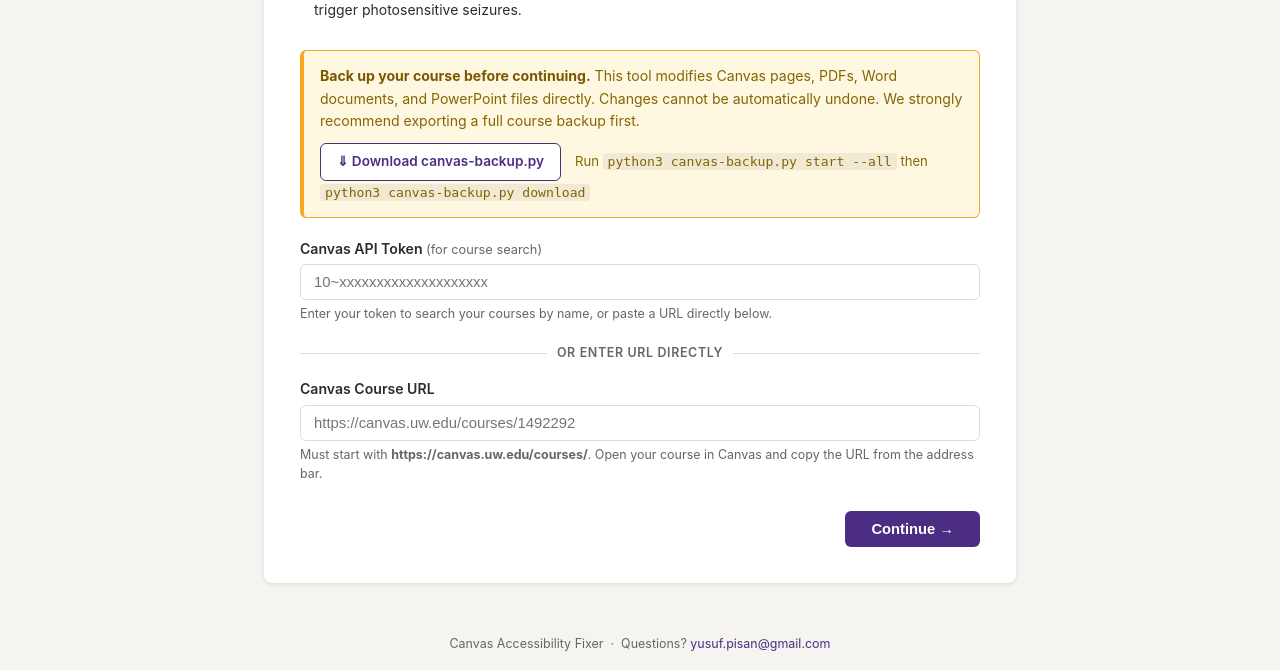
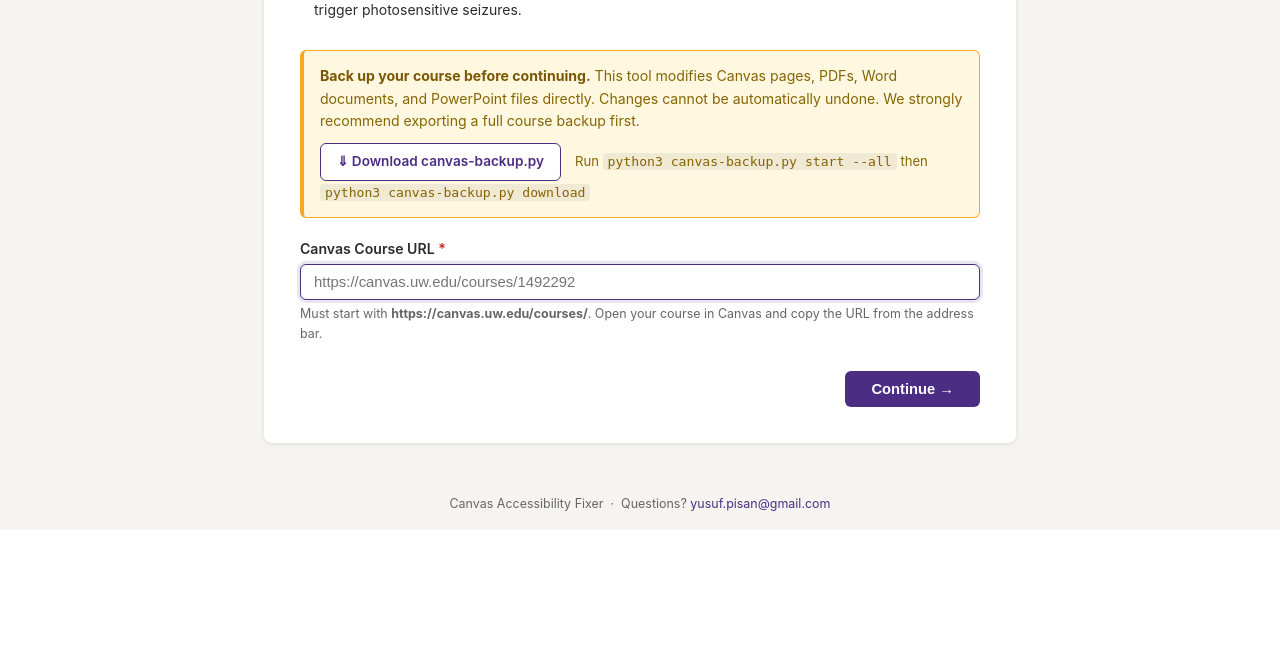
Before and after one commit to pisanuw/canvas-accessibility, a Flask app: page /course in a window 1280 px wide. Shown: the part 1897-2567 px from the top of the page. After the commit the page ends 2427 px from the top, so only its background shows below. Run offline with Flask 3, Linux system fonts and the light colour scheme; the visitor is signed in with stand-in values (Sample User, id 1).

Commit message:
Simplify course step: URL-only input; show course name on backup page; credentials token always on step 3
- course.html: remove token/search fields; simple URL input only (autofocus)
- backup.html: show course name prominently when available, course ID as subtitle
- credentials.html: canvas token always required here; no pre-fill from step 1
- app.py: course() route no longer captures search_token or course_name from form;
  backup() passes course_name to template; credentials() removes token fallback logic
- style.css: add .selected-course-chip styles (kept for possible future use)

Co-Authored-By: Claude Sonnet 4.6 <noreply@anthropic.com>

```diff
--- a/webapp/app.py
+++ b/webapp/app.py
@@ -208,7 +208,6 @@ def course():
     if request.method == "POST":
         import re
         url = request.form.get("course_url", "").strip()
-        search_token = request.form.get("search_token", "").strip()
         if not url.startswith("https://canvas.uw.edu/courses/"):
             error = "Course URL must start with https://canvas.uw.edu/courses/"
         else:
@@ -216,11 +215,9 @@ def course():
             if not match:
                 error = "Could not find a course ID in the URL."
             else:
-                session["course_id"] = int(match.group(1))
+                session["course_id"]  = int(match.group(1))
                 session["course_url"] = url
-                # Pre-fill canvas token from search if provided (user can change it on step 3)
-                if search_token:
-                    session["canvas_token"] = search_token
+                session.pop("course_name", None)
                 for key in ("job_id", "backup_confirmed", "confirm_done",
                             "ally_token", "ally_client_id", "ally_cookie",
                             "ally_before_count", "course_code"):
@@ -235,13 +232,16 @@ def course():
 def backup():
     if "course_id" not in session:
         return redirect(url_for("course"))
+    course_id   = session["course_id"]
+    course_name = session.get("course_name", "")
     if request.method == "POST":
         if request.form.get("confirmed"):
             session["backup_confirmed"] = True
             return redirect(url_for("credentials"))
-        return render_template("backup.html", course_id=session["course_id"],
+        return render_template("backup.html", course_id=course_id,
+                               course_name=course_name,
                                error="Please check the box to confirm you have a backup.")
-    return render_template("backup.html", course_id=session["course_id"])
+    return render_template("backup.html", course_id=course_id, course_name=course_name)
 
 
 @app.route("/credentials", methods=["GET", "POST"])
--- a/webapp/static/style.css
+++ b/webapp/static/style.css
@@ -514,6 +514,20 @@ input:focus {
 .dd-name { font-size: .9rem; font-weight: 600; color: var(--text); }
 .dd-code { font-size: .78rem; color: var(--text-muted); margin-top: 2px; }
 .search-dd-empty { padding: 12px 14px; color: var(--text-muted); font-size: .88rem; }
+.selected-course-row { margin-bottom: 12px; }
+.selected-course-chip {
+  display: inline-flex; align-items: center; gap: 8px;
+  background: var(--success-bg); border: 1px solid #86efac;
+  border-radius: 20px; padding: 6px 14px 6px 16px;
+  font-size: .9rem; font-weight: 600; color: var(--success);
+}
+.selected-course-chip::before { content: '✓ '; }
+.selected-course-clear {
+  background: none; border: none; cursor: pointer;
+  color: var(--success); font-size: 1.1rem; line-height: 1;
+  padding: 0 2px; opacity: .7;
+}
+.selected-course-clear:hover { opacity: 1; }
 .search-divider {
   display: flex; align-items: center; gap: 10px; margin: 16px 0;
   font-size: .78rem; color: var(--text-muted); font-weight: 600; text-transform: uppercase;
--- a/webapp/templates/course.html
+++ b/webapp/templates/course.html
@@ -112,33 +112,11 @@
   {% endif %}
 
   <form method="POST" id="course-form">
-    <input type="hidden" id="search_token" name="search_token" value="">
-
-    <!-- Course search -->
     <div class="form-group">
-      <label for="course-search-token">Canvas API Token <span style="font-size:.8rem;font-weight:400;color:var(--text-muted)">(for course search)</span></label>
-      <input type="password" id="course-search-token" autocomplete="off"
-             placeholder="10~xxxxxxxxxxxxxxxxxxxx"
-             oninput="onTokenInput(this.value)">
-      <div class="hint">Enter your token to search your courses by name, or paste a URL directly below.</div>
-    </div>
-
-    <div class="form-group" id="search-group" style="display:none">
-      <label for="course-search-input">Search Courses</label>
-      <div class="search-wrap">
-        <input type="text" id="course-search-input" autocomplete="off"
-               placeholder="Type a course name…" oninput="onSearchInput(this.value)">
-        <div class="search-dropdown" id="search-dropdown"></div>
-      </div>
-    </div>
-
-    <div class="search-divider"><span>or enter URL directly</span></div>
-
-    <div class="form-group">
-      <label for="course_url">Canvas Course URL</label>
+      <label for="course_url">Canvas Course URL <span style="color:var(--error)">*</span></label>
       <input type="url" id="course_url" name="course_url"
              placeholder="https://canvas.uw.edu/courses/1492292"
-             value="{{ course_url }}" required>
+             value="{{ course_url }}" required autofocus>
       <div class="hint">
         Must start with <strong>https://canvas.uw.edu/courses/</strong>.
         Open your course in Canvas and copy the URL from the address bar.
@@ -149,79 +127,5 @@
       <button type="submit" class="btn btn-primary">Continue &rarr;</button>
     </div>
   </form>
-
-<script>
-(function () {
-  let searchTimeout = null;
-
-  function onTokenInput(token) {
-    document.getElementById('search_token').value = token;
-    document.getElementById('search-group').style.display = token.length > 5 ? '' : 'none';
-    if (!token) closeDropdown();
-  }
-
-  function onSearchInput(q) {
-    clearTimeout(searchTimeout);
-    if (q.length < 2) { closeDropdown(); return; }
-    searchTimeout = setTimeout(function () { doSearch(q); }, 350);
-  }
-
-  function doSearch(q) {
-    const token = document.getElementById('course-search-token').value;
-    fetch('/api/course-search?q=' + encodeURIComponent(q) + '&token=' + encodeURIComponent(token))
-      .then(function (r) { return r.json(); })
-      .then(function (results) { showDropdown(results); })
-      .catch(function () { closeDropdown(); });
-  }
-
-  function showDropdown(results) {
-    const dd = document.getElementById('search-dropdown');
-    if (!results.length) {
-      dd.innerHTML = '<div class="search-dd-empty">No courses found</div>';
-      dd.style.display = '';
-      return;
-    }
-    dd.innerHTML = results.map(function (c) {
-      return '<div class="search-dd-item" data-id="' + c.id + '" data-name="' + escAttr(c.name) + '" data-code="' + escAttr(c.code) + '">'
-           + '<span class="dd-name">' + escHtml(c.name) + '</span>'
-           + '<span class="dd-code">' + escHtml(c.code) + '</span>'
-           + '</div>';
-    }).join('');
-    dd.querySelectorAll('.search-dd-item').forEach(function (item) {
-      item.addEventListener('click', function () { selectCourse(item); });
-    });
-    dd.style.display = '';
-  }
-
-  function selectCourse(item) {
-    const id   = item.dataset.id;
-    const name = item.dataset.name;
-    document.getElementById('course_url').value = 'https://canvas.uw.edu/courses/' + id;
-    document.getElementById('course-search-input').value = name;
-    closeDropdown();
-  }
-
-  function closeDropdown() {
-    const dd = document.getElementById('search-dropdown');
-    dd.style.display = 'none';
-    dd.innerHTML = '';
-  }
-
-  document.addEventListener('click', function (e) {
-    if (!e.target.closest('.search-wrap')) closeDropdown();
-  });
-
-  function escHtml(s) {
-    return String(s).replace(/&/g,'&amp;').replace(/</g,'&lt;').replace(/>/g,'&gt;');
-  }
-  function escAttr(s) {
-    return String(s).replace(/"/g, '&quot;');
-  }
-
-  // Expose for inline handlers
-  window.onTokenInput  = onTokenInput;
-  window.onSearchInput = onSearchInput;
-})();
-</script>
 </div>
 {% endblock %}
```
Also changed, not shown: webapp/templates/backup.html (+11 -2 lines).
